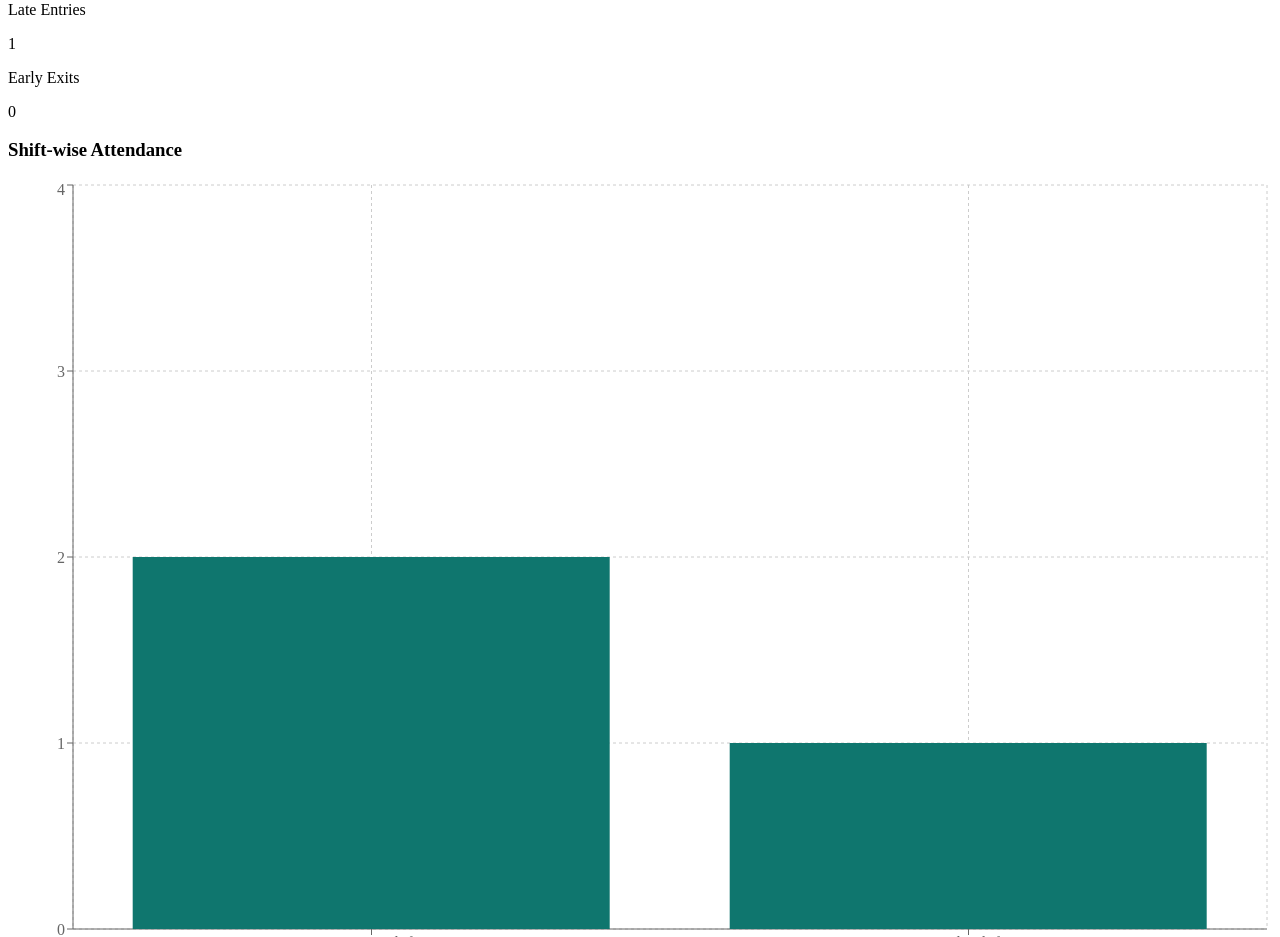
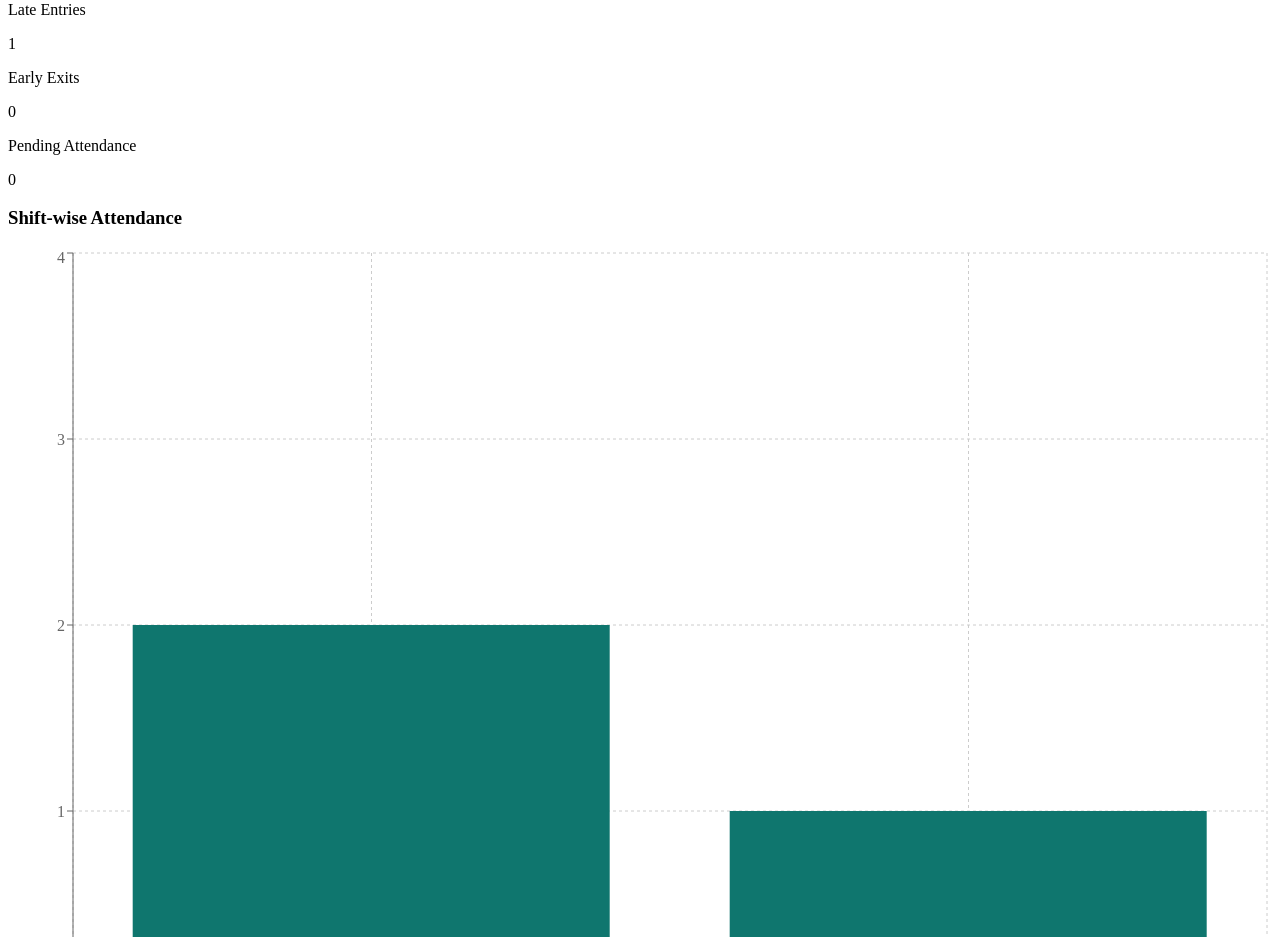
Before and after one commit to roniinnovion-ui/pump-staffmange, a React (Vite) app in the folder client/: page / in a window 1280 px wide. Shown: the part 2020-2957 px from the top of the page. Built offline with nearby package versions, Linux system fonts and the light colour scheme; no server answers; sample sign-in values are in the browser's storage; the HTML template or start-up script is replaced by a standard one.

Commit message:
Add pending attendance alerts

```diff
--- a/client/src/pages/Dashboard.jsx
+++ b/client/src/pages/Dashboard.jsx
@@ -21,7 +21,8 @@ export default function Dashboard() {
     ["On Duty", summary.cards.staffOnDuty],
     ["On Lunch", summary.cards.staffOnLunch],
     ["Late Entries", summary.cards.lateEntriesToday],
-    ["Early Exits", summary.cards.earlyExitsToday]
+    ["Early Exits", summary.cards.earlyExitsToday],
+    ["Pending Attendance", summary.cards.pendingAttendance || 0]
   ];
 
   return (
--- a/client/src/pages/LiveStatus.jsx
+++ b/client/src/pages/LiveStatus.jsx
@@ -6,6 +6,7 @@ import { getOrMock } from "../services/api.js";
 function tone(status) {
   if (status === "On Duty") return "green";
   if (status === "On Lunch Break") return "yellow";
+  if (status === "Pending Attendance") return "yellow";
   return "red";
 }
 
--- a/client/src/pages/Settings.jsx
+++ b/client/src/pages/Settings.jsx
@@ -1,11 +1,33 @@
-import { Fingerprint, Send } from "lucide-react";
-import { useState } from "react";
+import { Fingerprint, MessageCircle, Send } from "lucide-react";
+import { useEffect, useState } from "react";
 import { Button, Card, Input } from "../components/ui.jsx";
-import { api, isDemoMode, mockFingerprint } from "../services/api.js";
+import { api, getOrMock, isDemoMode, mockFingerprint } from "../services/api.js";
 
 export default function Settings() {
   const [fingerprintId, setFingerprintId] = useState("FP1001");
   const [result, setResult] = useState("");
+  const [whatsappNumber, setWhatsappNumber] = useState(localStorage.getItem("whatsapp_alert_number") || "");
+  const [pending, setPending] = useState([]);
+
+  useEffect(() => {
+    getOrMock("/notifications/pending-attendance").then((data) => setPending(data || []));
+  }, []);
+
+  function saveWhatsappNumber(e) {
+    e.preventDefault();
+    localStorage.setItem("whatsapp_alert_number", whatsappNumber);
+    setResult("WhatsApp alert number saved");
+  }
+
+  function sendWhatsappAlert(item) {
+    const cleanNumber = whatsappNumber.replace(/\D/g, "");
+    if (!cleanNumber) {
+      setResult("Please enter WhatsApp number first");
+      return;
+    }
+    const message = encodeURIComponent(`${item.name} attendance pending. Shift: ${item.shift}. Pump: ${item.pumpNumber}. Late: ${item.lateByMinutes} minutes.`);
+    window.open(`https://wa.me/${cleanNumber}?text=${message}`, "_blank");
+  }
 
   async function simulate(e) {
     e.preventDefault();
@@ -48,6 +70,25 @@ export default function Settings() {
         </form>
         {result && <p className="mt-3 rounded bg-slate-100 p-3 text-sm dark:bg-slate-800">{result}</p>}
       </Card>
+      <Card>
+        <h3 className="mb-3 flex items-center gap-2 font-semibold"><MessageCircle size={18} /> WhatsApp Alerts</h3>
+        <form onSubmit={saveWhatsappNumber} className="flex gap-2">
+          <Input value={whatsappNumber} onChange={(e) => setWhatsappNumber(e.target.value)} placeholder="WhatsApp number with country code" />
+          <Button><Send size={16} /> Save</Button>
+        </form>
+        <div className="mt-4 space-y-3">
+          {pending.length === 0 && <p className="text-sm text-slate-500">No pending attendance alerts right now.</p>}
+          {pending.map((item) => (
+            <div key={item.staff} className="flex items-center justify-between gap-3 rounded border border-slate-200 p-3 dark:border-slate-800">
+              <div>
+                <p className="font-medium">{item.name}</p>
+                <p className="text-sm text-slate-500">{item.shift} | Pump {item.pumpNumber} | {item.lateByMinutes}m late</p>
+              </div>
+              <Button variant="ghost" onClick={() => sendWhatsappAlert(item)}><MessageCircle size={16} /> WhatsApp</Button>
+            </div>
+          ))}
+        </div>
+      </Card>
     </div>
   );
 }
--- a/client/src/services/api.js
+++ b/client/src/services/api.js
@@ -64,6 +64,14 @@ function today() {
   return new Date().toISOString().slice(0, 10);
 }
 
+function minutesFromNow(dateTime) {
+  return Math.floor((new Date() - new Date(dateTime)) / 60000);
+}
+
+function shiftStartForToday(shift) {
+  return `${today()}T${shift?.startTime || "06:00"}:00`;
+}
+
 function demoAttendance() {
   return readStore("demo_attendance", [
     {
@@ -99,6 +107,26 @@ function demoAttendance() {
   ]);
 }
 
+export function demoPendingAttendance() {
+  const attendance = demoAttendance();
+  const joinedNames = new Set(attendance.filter((item) => item.joinDuty).map((item) => item.staffName));
+  return demoStaff()
+    .filter((person) => person.active !== false)
+    .map((person) => {
+      const shiftStart = shiftStartForToday(person.assignedShift);
+      const lateByMinutes = minutesFromNow(shiftStart);
+      return {
+        staff: person._id,
+        name: person.name,
+        shift: person.assignedShift?.name,
+        pumpNumber: person.assignedPump?.number,
+        shiftStart,
+        lateByMinutes
+      };
+    })
+    .filter((person) => !joinedNames.has(person.name) && person.lateByMinutes >= 60);
+}
+
 function minutesBetween(start, end) {
   if (!start || !end) return 0;
   return Math.max(0, Math.round((new Date(end) - new Date(start)) / 60000));
@@ -128,6 +156,7 @@ export function mockFor(path) {
   if (path.startsWith("/pumps")) return demoPumps();
   if (path.startsWith("/attendance/live-status")) {
     const attendance = demoAttendance();
+    const pendingIds = new Set(demoPendingAttendance().map((item) => item.staff));
     return demoStaff().map((person) => {
       const row = attendance.find((item) => item.staffName === person.name);
       return {
@@ -135,14 +164,16 @@ export function mockFor(path) {
         name: person.name,
         shift: person.assignedShift?.name,
         pumpNumber: person.assignedPump?.number,
-        status: row?.status || "Off Duty"
+        status: pendingIds.has(person._id) ? "Pending Attendance" : row?.status || "Off Duty"
       };
     });
   }
+  if (path.startsWith("/notifications/pending-attendance")) return demoPendingAttendance();
   if (path.startsWith("/reports/daily") || path.startsWith("/attendance")) return demoAttendance();
   if (path.startsWith("/dashboard/summary")) {
     const attendance = demoAttendance();
     const staff = demoStaff();
+    const pendingAttendance = demoPendingAttendance();
     return {
       cards: {
         totalStaff: staff.length,
@@ -153,7 +184,8 @@ export function mockFor(path) {
         staffOnDuty: attendance.filter((item) => item.status === "On Duty").length,
         staffOnLunch: attendance.filter((item) => item.status === "On Lunch Break").length,
         lateEntriesToday: attendance.filter((item) => item.lateMinutes > 0).length,
-        earlyExitsToday: attendance.filter((item) => item.earlyExitMinutes > 0).length
+        earlyExitsToday: attendance.filter((item) => item.earlyExitMinutes > 0).length,
+        pendingAttendance: pendingAttendance.length
       },
       charts: {
         dailyAttendance: [{ name: "Present", value: attendance.length }, { name: "Absent", value: Math.max(0, staff.length - attendance.length) }],
```
Also changed, not shown: 1 other file (tests, documents, lock files or other folders).
